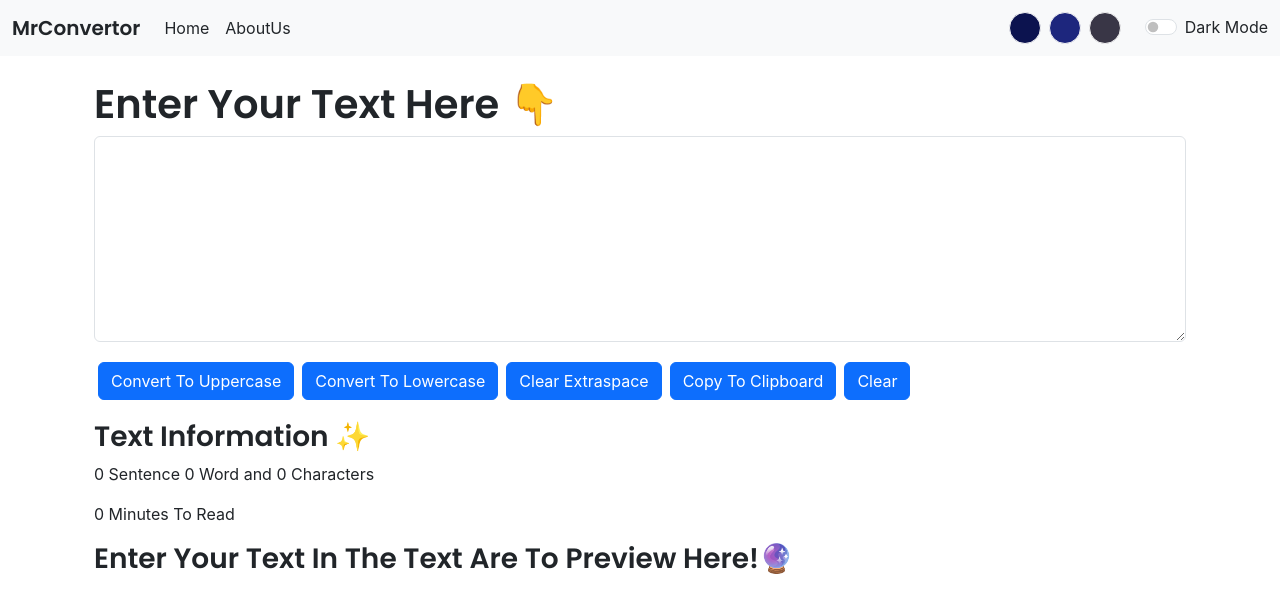
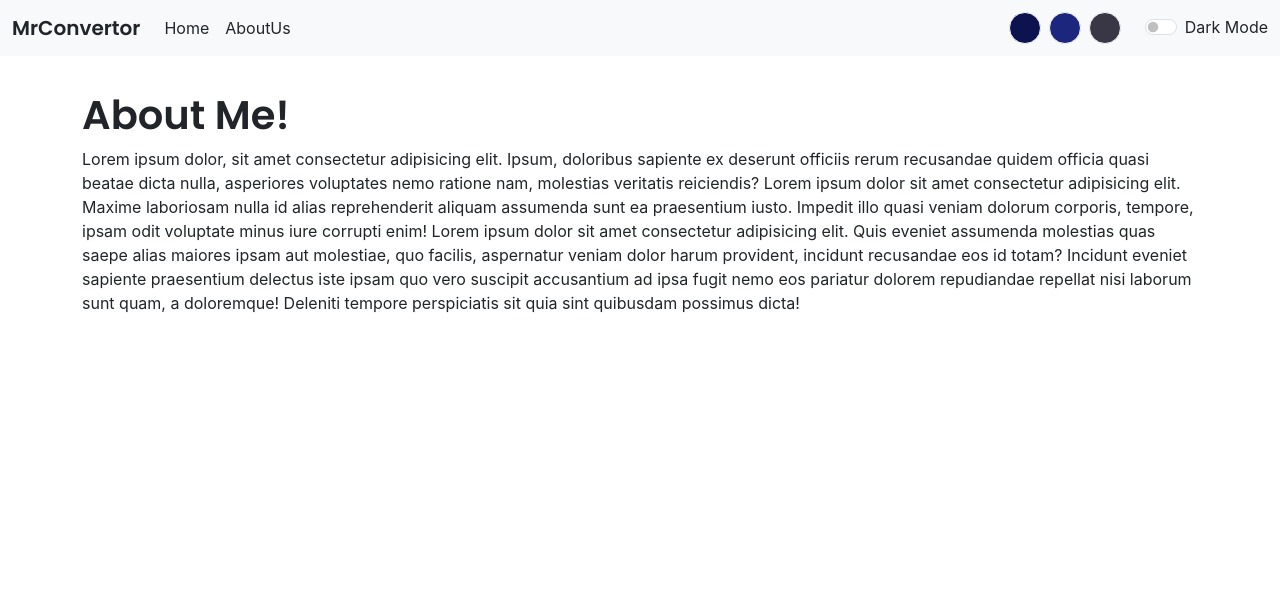
Before and after one commit to Shubham1322c/MrConvertor, a React (Create React App) app: page /about in a window 1280 px wide. Shown: the top 612 px of the page. Built offline with nearby package versions, Linux system fonts and the light colour scheme.

Commit message:
Count Bug Fixed

```diff
--- a/package.json
+++ b/package.json
@@ -8,6 +8,7 @@
     "@testing-library/user-event": "^13.5.0",
     "react": "^18.2.0",
     "react-dom": "^18.2.0",
+    "react-router-dom": "^6.14.2",
     "react-scripts": "5.0.1",
     "web-vitals": "^2.1.4"
   },
--- a/src/App.js
+++ b/src/App.js
@@ -4,6 +4,10 @@ import TextForm from "./components/TextForm";
 import Alert from "./components/Alert";
 import propTypes from "prop-types";
 import React , { useState } from 'react';
+import { BrowserRouter as Router, Route, Routes } from 'react-router-dom';
+import About from "./components/About";
+
+
 
 
 function App(props) {
@@ -62,12 +66,16 @@ const chooseMode3 = () => {
 
   return (
     <>
+  <Router>
 
     <Navbar mode={mode} toggleMode={toggleMode} alert={toggleAlert} chooseMode={chooseMode} chooseMode2={chooseMode2} chooseMode3={chooseMode3} />
     <Alert alert={alert}/>
-    <div className="container">
-      <TextForm mode={mode} toggleMode={toggleMode} alert={toggleAlert}/>
-    </div>
+        <Routes>
+          <Route exact path="/" element={<TextForm mode={mode} toggleMode={toggleMode} alert={toggleAlert}/>}/>
+          <Route exact path="/about" element={<About/>}/>
+
+        </Routes>
+  </Router>
 
     </>
 
--- /dev/null
+++ b/src/components/About.js
@@ -0,0 +1,12 @@
+import React from 'react'
+
+
+export default function About() {
+  return (
+    <div className='container'>
+      <h1>About Me!</h1>
+
+      <p>Lorem ipsum dolor, sit amet consectetur adipisicing elit. Ipsum, doloribus sapiente ex deserunt officiis rerum recusandae quidem officia quasi beatae dicta nulla, asperiores voluptates nemo ratione nam, molestias veritatis reiciendis? Lorem ipsum dolor sit amet consectetur adipisicing elit. Maxime laboriosam nulla id alias reprehenderit aliquam assumenda sunt ea praesentium iusto. Impedit illo quasi veniam dolorum corporis, tempore, ipsam odit voluptate minus iure corrupti enim! Lorem ipsum dolor sit amet consectetur adipisicing elit. Quis eveniet assumenda molestias quas saepe alias maiores ipsam aut molestiae, quo facilis, aspernatur veniam dolor harum provident, incidunt recusandae eos id totam? Incidunt eveniet sapiente praesentium delectus iste ipsam quo vero suscipit accusantium ad ipsa fugit nemo eos pariatur dolorem repudiandae repellat nisi laborum sunt quam, a doloremque! Deleniti tempore perspiciatis sit quia sint quibusdam possimus dicta!</p>
+    </div>
+  )
+}
--- a/src/components/Alert.js
+++ b/src/components/Alert.js
@@ -6,10 +6,15 @@ export default function Alert(props) {
     return lower.charAt(0).toUpperCase() + lower.slice(1);
   }
   return (
-    props.alert && <div>
-      <div class={`alert alert-${props.alert.type}`} role="alert">
+
+<div style={{height:"35px"}}>
+
+    {props.alert && <div>
+      <div className={`alert alert-${props.alert.type}`} role="alert">
         <strong>{Captalize(props.alert.type)}</strong>: {props.alert.message}
     </div>
-    </div>
+    </div>}
+</div>
+
   )
 }
--- a/src/components/Navbar.js
+++ b/src/components/Navbar.js
@@ -1,5 +1,7 @@
 import React from 'react'
-import "../Style/Navbar.css"
+import "../style/Navbar.css"
+import { Link } from "react-router-dom";
+
 
 export default function Navbar(props) {
 
@@ -8,17 +10,17 @@ export default function Navbar(props) {
 
     <nav className={`navbar navbar-expand-lg navbar-${props.mode} bg-${props.mode}`} id="nav">
     <div className="container-fluid" >
-      <a className={`navbar-brand text-${props.mode==='light'?'dark':'light'}`} href="/">{props.title}</a>
+      <Link className={`navbar-brand text-${props.mode==='light'?'dark':'light'}`} to="/">{props.title}</Link>
       <button className="navbar-toggler" type="button" data-bs-toggle="collapse" data-bs-target="#navbarSupportedContent" aria-controls="navbarSupportedContent" aria-expanded="false" aria-label="Toggle navigation">
         <span className="navbar-toggler-icon"></span>
       </button>
       <div className="collapse navbar-collapse" id="navbarSupportedContent">
         <ul className="navbar-nav me-auto mb-2 mb-lg-0">
           <li className="nav-item">
-            <a className={`nav-link active text-${props.mode==='light'?'dark':'light'}`} aria-current="page" href="/">{props.home}</a>
+            <Link className={`nav-link active text-${props.mode==='light'?'dark':'light'}`} aria-current="page" to="/">{props.home}</Link>
           </li>
           <li className={`nav-item `}>
-            <a className={`nav-link active text-${props.mode==='light'?'dark':'light'}`} href="/">{props.about}</a>
+            <Link className={`nav-link active text-${props.mode==='light'?'dark':'light'}`} to="/about">{props.about}</Link>
           </li>
 
 
--- a/src/components/TextForm.js
+++ b/src/components/TextForm.js
@@ -26,6 +26,7 @@ export default function TextForm(props) {
     let text = document.getElementById("myText");
     text.select();
     navigator.clipboard.writeText(text.value);
+    window.getSelection().removeAllRanges();
     props.alert("Text Copied!", "success");
 
   };
@@ -43,29 +44,33 @@ export default function TextForm(props) {
     setText(event.target.value);
   };
 
+  let decision = document.getElementById("myText");
   return (
     <>
+     <div className="container">
+
     <div className={`container text-${props.mode==='light'?'dark':'light'}`}>
 
 
       <div className={`mb-3 my-4`}>
         <h1 className="Info">{props.heading} &#128071;</h1>
         <textarea className="form-control mb-3" id="myText" rows="8" value={text} onChange={handleOnChange}></textarea>
-        <button className="btn btn-primary mx-1 my-1" onClick={handleUpbtn}>Convert To Uppercase</button>
-        <button className="btn btn-primary mx-1 my-1" onClick={handleLowbtn}>Convert To Lowercase</button>
-        <button className="btn btn-primary mx-1 my-1" onClick={handleSpace}>Clear Extraspace</button>
-        <button className="btn btn-primary mx-1 my-1" onClick={handleCopy}>Copy To Clipboard</button>
+        <button disabled={decision===""} className="btn btn-primary mx-1 my-1" onClick={handleUpbtn}>Convert To Uppercase</button>
+        <button disabled={decision===""} className="btn btn-primary mx-1 my-1" onClick={handleLowbtn}>Convert To Lowercase</button>
+        <button disabled={decision===""} className="btn btn-primary mx-1 my-1" onClick={handleSpace}>Clear Extraspace</button>
+        <button disabled={decision===""}  className="btn btn-primary mx-1 my-1" onClick={handleCopy}>Copy To Clipboard</button>
 
-        <button className="btn btn-primary mx-1 my-1" onClick={handleClear}>Clear</button>
+        <button disabled={decision===""} className="btn btn-primary mx-1 my-1" onClick={handleClear}>Clear</button>
       </div>
       <div className="Info">
         <h3>Text Information &#10024;</h3>
-        <p>{text.split(".").length - 1} Sentence {text.split(" ").length - 1} Word and {text.length} Characters</p>
-        <p>{0.18 * text.split(" ").length - 0.18} Minutes To Read</p>
+        <p>{text.split(".").length - 1} Sentence {text.split(" ").filter((word) => word !== '').length} Word and {text.replace(/\s/g, '').length} Characters</p>
+        <p>{0.08 * text.split(" ").filter((word) => word !== '').length} Minutes To Read</p>
         <h3>{text===""?"Enter Your Text In The Text Are To Preview Here!":'Preview'}&#128302;</h3>
         <p>{text}</p>
       </div>
       </div>
+     </div>
     </>
   );
 }
```
Also changed, not shown: 1 other file (tests, documents, lock files or other folders).
